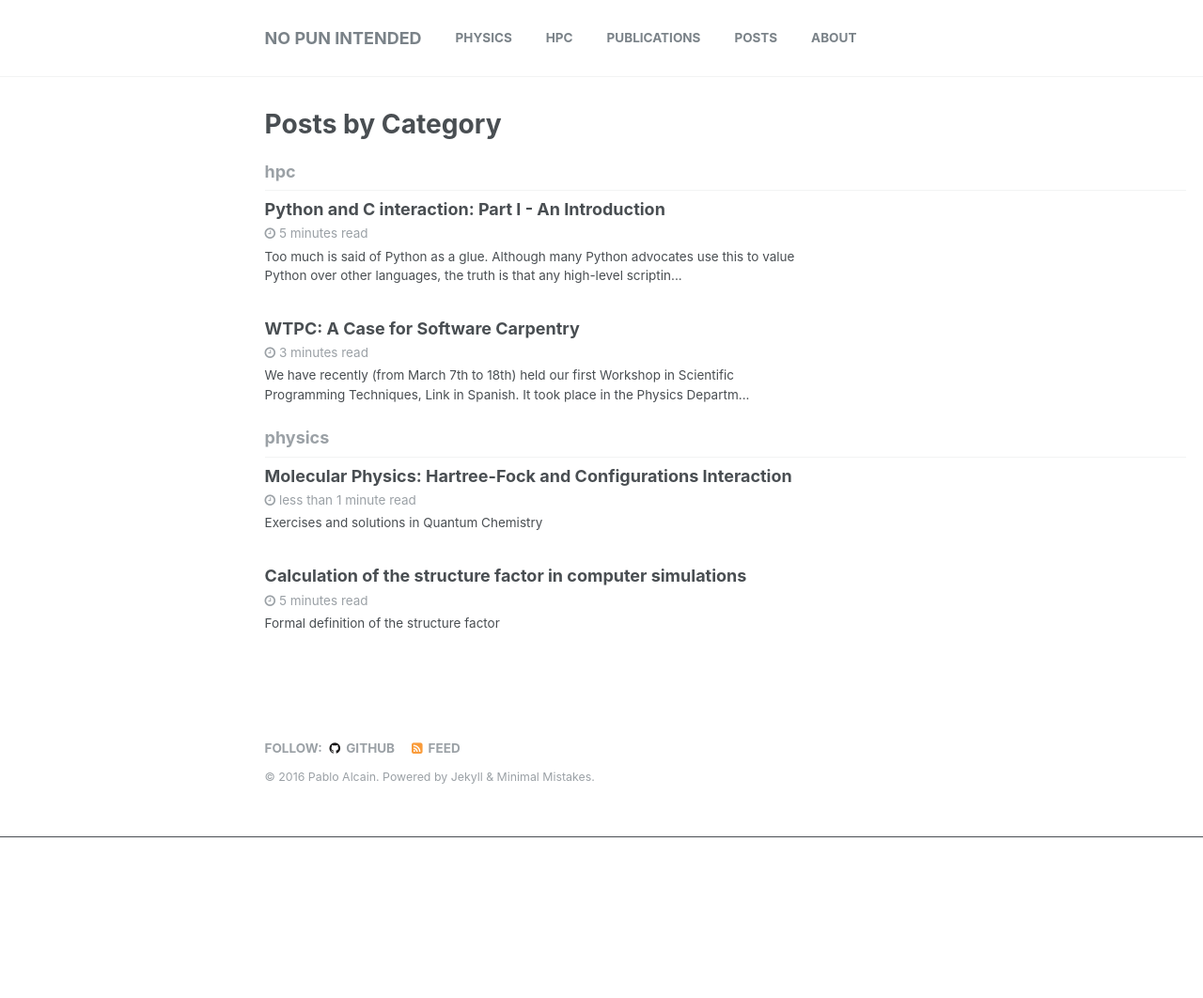
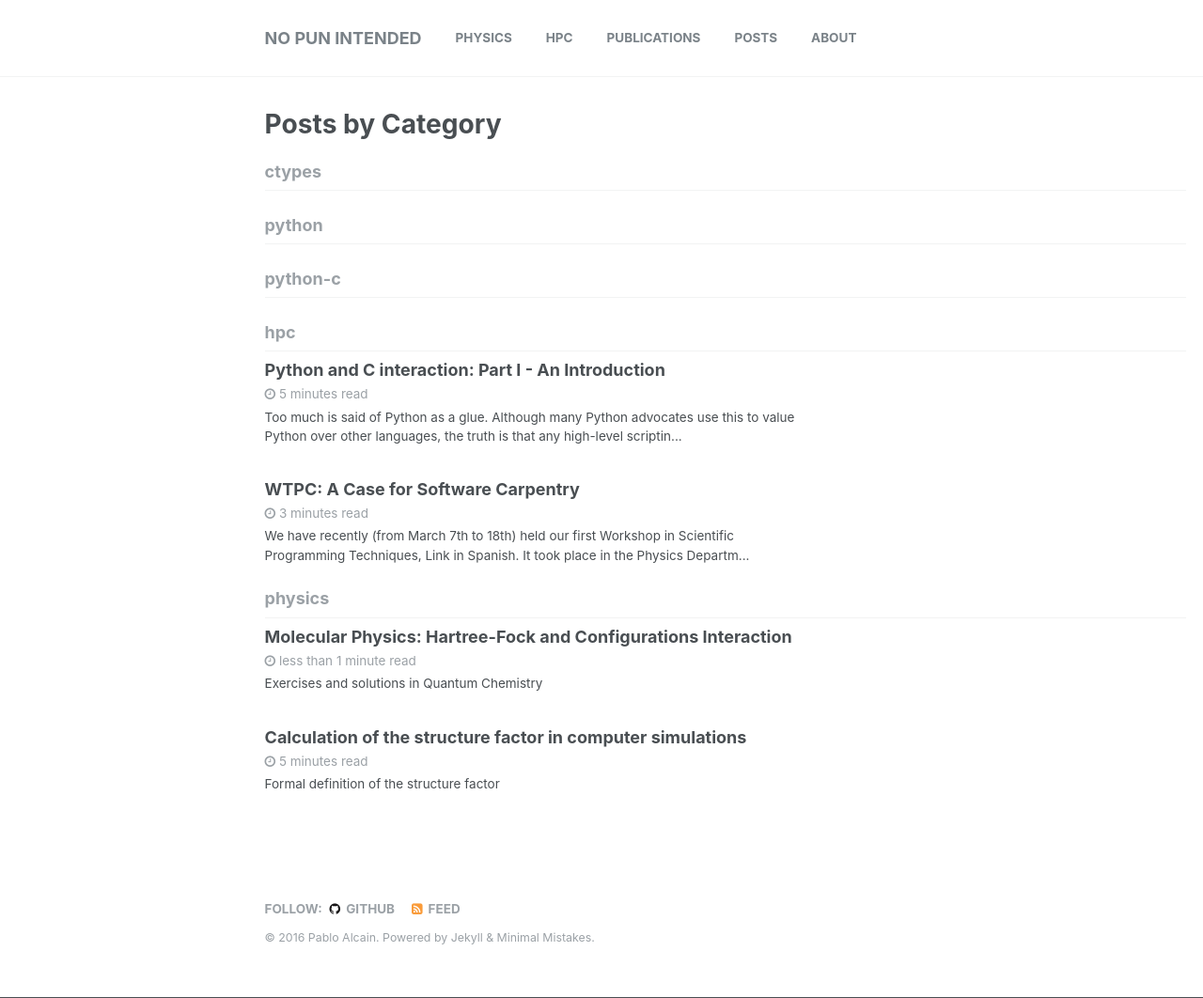
Before and after one commit to pabloalcain/pabloalcain.github.io, a Jekyll site: the page built from _pages/category-archive.html, in a window 1280 px wide. Shown: the whole page at 94% size. Built offline with Jekyll 4.4.1, drawn with Linux system fonts in a browser that asks for light colours; before the commit the page ends 900 px from its top, so only the background shows below that.

Commit message:
Added categories

```diff
--- a/hpc/_posts/2016-07-11-python-ctypes-introduction.md
+++ b/hpc/_posts/2016-07-11-python-ctypes-introduction.md
@@ -1,6 +1,6 @@
 ---
 title: "Python and C interaction: Part I - An Introduction"
-category: hpc
+category: hpc, python, ctypes, python-c
 ---
 
 Too much is said of
```
